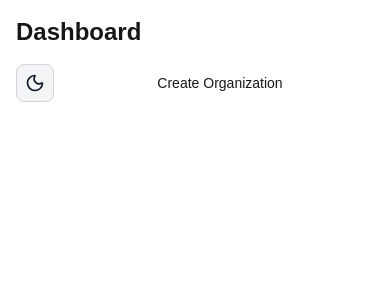
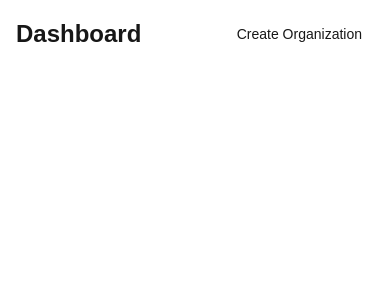
Before and after one commit to Pushkarmondal/InsightBoard, a Next.js app in the folder frontend/: page /dashboard in a window 390 px wide. Shown: the top 300 px of the page. Built offline with nearby package versions, Linux system fonts and the light colour scheme.

Commit message:
Responsiveness added to the dashboard page

```diff
--- a/frontend/app/dashboard/page.tsx
+++ b/frontend/app/dashboard/page.tsx
@@ -63,13 +63,15 @@ const Dashboard = () => {
   return (
     <div className="min-h-screen bg-background text-foreground p-4 sm:p-6">
       <div className="max-w-6xl mx-auto">
-        <div className="flex flex-col sm:flex-row justify-between items-start sm:items-center gap-4 mb-6 sm:mb-8">
+        <div className="flex justify-between items-center gap-4 mb-6 sm:mb-8">
           <h1 className="text-2xl sm:text-3xl font-bold text-foreground">Dashboard</h1>
-          <div className="flex items-center gap-3 w-full sm:w-auto">
-            <ThemeToggle />
+          <div className="flex items-center gap-3">
+            <div className="hidden sm:block">
+              <ThemeToggle />
+            </div>
             <button
               onClick={() => setIsModalOpen(true)}
-              className="flex-1 sm:flex-none bg-primary hover:bg-primary/90 text-primary-foreground text-sm sm:text-base font-medium py-2 px-3 sm:px-4 rounded-lg transition-colors whitespace-nowrap"
+              className="bg-primary hover:bg-primary/90 text-primary-foreground text-sm sm:text-base font-medium py-2 px-3 sm:px-4 rounded-lg transition-colors whitespace-nowrap"
             >
               Create Organization
             </button>
```
